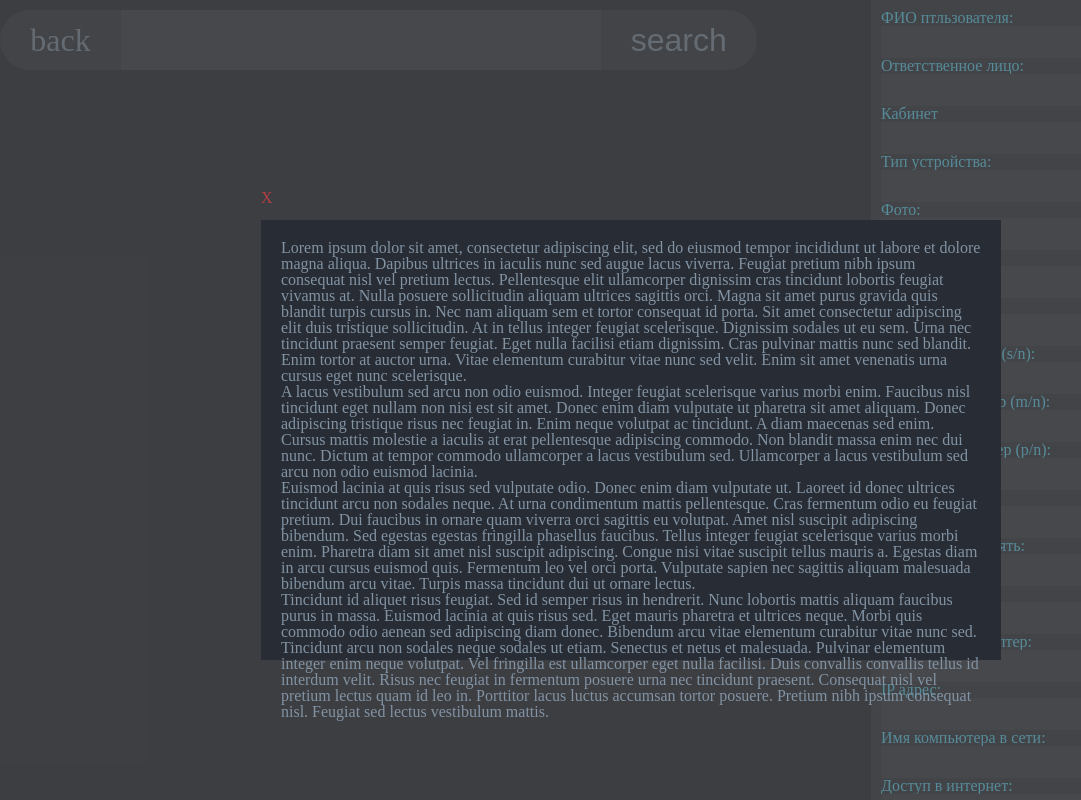
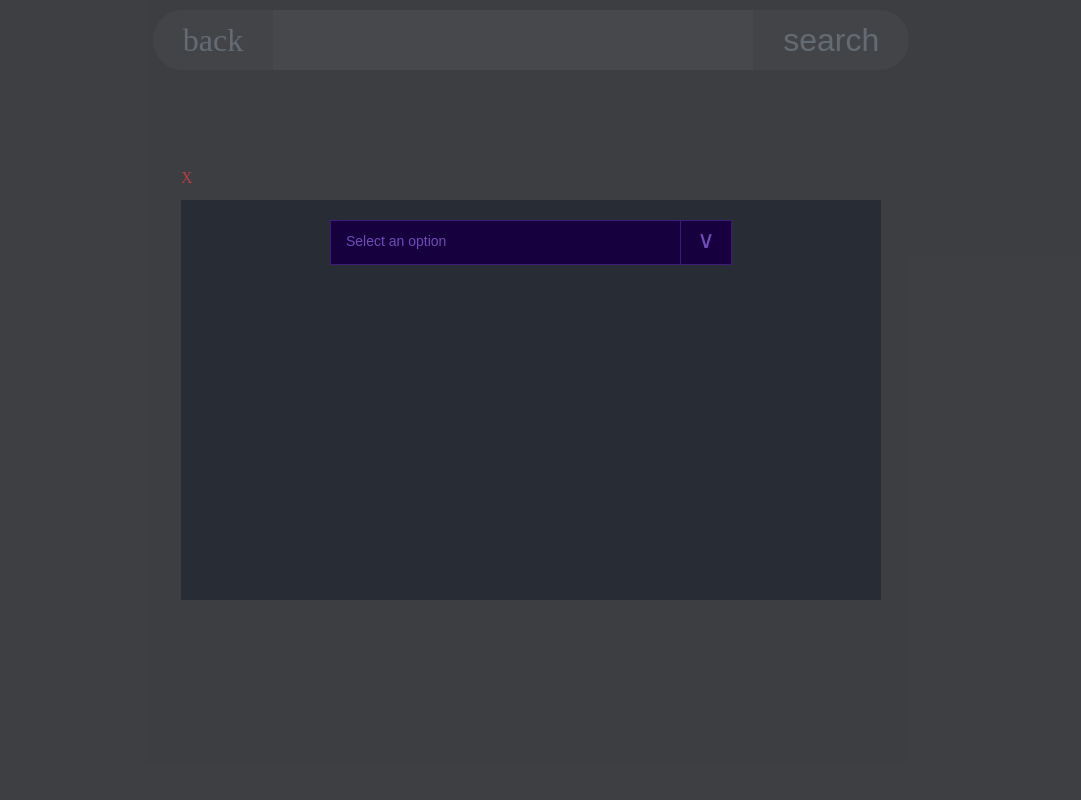
Before and after one commit to Sorati/obsinv, a React (Create React App) app: page /Add in a window 1280 px wide. Shown: the top 800 px of the page, without its empty margins (109-1190 px from the left). Built offline with nearby package versions, Linux system fonts and the light colour scheme.

Commit message:
Refactoring modal window

```diff
--- a/src/components/Modal/Modal.jsx
+++ /dev/null
@@ -1,52 +0,0 @@
-import React from "react";
-import style from './Modal.module.css'
-
-const Modal = () => {
-    return (
-        <div className={style.outsude}>
-            <div className={style.window}>
-                <a className={style.btnClose} href="/">X</a>
-                <div className={style.content}>
-                    <p>Lorem ipsum dolor sit amet, consectetur adipiscing elit, sed do eiusmod tempor incididunt ut
-                        labore et dolore magna aliqua. Dapibus ultrices in iaculis nunc sed augue lacus viverra. Feugiat
-                        pretium nibh ipsum consequat nisl vel pretium lectus. Pellentesque elit ullamcorper dignissim
-                        cras tincidunt lobortis feugiat vivamus at. Nulla posuere sollicitudin aliquam ultrices sagittis
-                        orci. Magna sit amet purus gravida quis blandit turpis cursus in. Nec nam aliquam sem et tortor
-                        consequat id porta. Sit amet consectetur adipiscing elit duis tristique sollicitudin. At in
-                        tellus integer feugiat scelerisque. Dignissim sodales ut eu sem. Urna nec tincidunt praesent
-                        semper feugiat. Eget nulla facilisi etiam dignissim. Cras pulvinar mattis nunc sed blandit. Enim
-                        tortor at auctor urna. Vitae elementum curabitur vitae nunc sed velit. Enim sit amet venenatis
-                        urna cursus eget nunc scelerisque.</p>
-
-                        <p>A lacus vestibulum sed arcu non odio euismod. Integer feugiat scelerisque varius morbi enim.
-                        Faucibus nisl tincidunt eget nullam non nisi est sit amet. Donec enim diam vulputate ut pharetra
-                        sit amet aliquam. Donec adipiscing tristique risus nec feugiat in. Enim neque volutpat ac
-                        tincidunt. A diam maecenas sed enim. Cursus mattis molestie a iaculis at erat pellentesque
-                        adipiscing commodo. Non blandit massa enim nec dui nunc. Dictum at tempor commodo ullamcorper a
-                            lacus vestibulum sed. Ullamcorper a lacus vestibulum sed arcu non odio euismod lacinia.</p>
-
-                        <p>Euismod lacinia at quis risus sed vulputate odio. Donec enim diam vulputate ut. Laoreet id donec
-                        ultrices tincidunt arcu non sodales neque. At urna condimentum mattis pellentesque. Cras
-                        fermentum odio eu feugiat pretium. Dui faucibus in ornare quam viverra orci sagittis eu
-                        volutpat. Amet nisl suscipit adipiscing bibendum. Sed egestas egestas fringilla phasellus
-                        faucibus. Tellus integer feugiat scelerisque varius morbi enim. Pharetra diam sit amet nisl
-                        suscipit adipiscing. Congue nisi vitae suscipit tellus mauris a. Egestas diam in arcu cursus
-                        euismod quis. Fermentum leo vel orci porta. Vulputate sapien nec sagittis aliquam malesuada
-                            bibendum arcu vitae. Turpis massa tincidunt dui ut ornare lectus.</p>
-
-                        <p>Tincidunt id aliquet risus feugiat. Sed id semper risus in hendrerit. Nunc lobortis mattis
-                        aliquam faucibus purus in massa. Euismod lacinia at quis risus sed. Eget mauris pharetra et
-                        ultrices neque. Morbi quis commodo odio aenean sed adipiscing diam donec. Bibendum arcu vitae
-                        elementum curabitur vitae nunc sed. Tincidunt arcu non sodales neque sodales ut etiam. Senectus
-                        et netus et malesuada. Pulvinar elementum integer enim neque volutpat. Vel fringilla est
-                        ullamcorper eget nulla facilisi. Duis convallis convallis tellus id interdum velit. Risus nec
-                        feugiat in fermentum posuere urna nec tincidunt praesent. Consequat nisl vel pretium lectus quam
-                        id leo in. Porttitor lacus luctus accumsan tortor posuere. Pretium nibh ipsum consequat nisl.
-                            Feugiat sed lectus vestibulum mattis.</p>
-                </div>
-            </div>
-        </div>
-    )
-}
-
-export default Modal;
--- a/src/components/Modal/Modal.module.css
+++ /dev/null
@@ -1,35 +0,0 @@
-.outsude{
-    background-color: #4d4d4e8f;
-    display: flex;
-
-    position: absolute;
-    width: 100%;
-    height: 100%;
-    top: 0;
-    left: 0;
-
-}
-
-.window{
-    padding: 20px;
-    color: #8293a4;
-    width: 50%;
-    min-width: 700px ;
-    height: 40%;
-    min-height: 400px;
-    top: 50%;
-    left: 50%;
-    transform: translate(50%, 50%);
-    background-color: #282c34;
-}
-
-.btnClose{
-    position: absolute;
-    top: -30px;
-    left: 0;
-    color: #b34046;
-    text-decoration: none;
-}
-.content {
-    /*background-color: #b3d4fc;*/
-}
--- a/src/components/app/App.js
+++ b/src/components/app/App.js
@@ -5,7 +5,7 @@ import Main from "../main/Main";
 import Sidebar from "../sidebar/Sidebar";
 import ItemList from "../ItemList/ItemList";
 import {BrowserRouter, Route} from "react-router-dom";
-import Modal from "../Modal/Modal";
+import ModalAddItems from "../modalAddItems/ModalAddItems";
 
 // import Searcher from "../searcher/Searcher";
 
@@ -28,7 +28,7 @@ class App extends React.PureComponent {
                         <Route exact path={'/'} render={() => <Main/>}/>
                         <Route exact path={'/Main'} render={() => <Main/>}/>
                         <Route exact path={'/AllElements'} render={() => <ItemList date={this.props}/>}/>
-                        <Route exact path={'/Add'} render={() => <Modal/>}/>
+                        <Route exact path={'/Add'} render={() => <ModalAddItems/>}/>
 
                     </div>
                     <Sidebar/>
--- /dev/null
+++ b/src/components/modalAddItems/ModalAddItems.jsx
@@ -0,0 +1,29 @@
+import React from "react";
+import style from './ModalAddItems.module.css'
+import {NavLink} from "react-router-dom";
+
+const ModalAddItems = () => {
+    return (
+        <div className={style.outsude}>
+            <div className={style.window}>
+                <NavLink className={style.btnClose} to={'/'}>X</NavLink>
+                <div className={style.content}>
+
+                    <label htmlFor="styledSelect1" className={style.customSelect}>
+                        <select name="options" id="styledSelect1">
+                            <option value="">Select an option</option>
+                            <option value="1">Option 1</option>
+                            <option value="2">Option 2</option>
+
+                            <option value="3">Option 3</option>
+                            <option value="4">Option 4</option>
+                        </select>
+                    </label>
+
+                </div>
+            </div>
+        </div>
+    )
+}
+
+export default ModalAddItems;
--- /dev/null
+++ b/src/components/modalAddItems/ModalAddItems.module.css
@@ -0,0 +1,89 @@
+.outsude{
+	box-sizing: border-box;
+    background-color: #4d4d4e8f;
+    display: flex;
+    position: absolute;
+    width: 100%;
+    height: 100%;
+    top: 0;
+    left: 0;
+}
+
+.window{
+    position: absolute;
+	box-sizing: border-box;
+    padding: 20px;
+    color: #8293a4;
+    width: 50%;
+    min-width: 700px ;
+    height: 40%;
+    min-height: 400px;
+    top: 50%;
+    left: 50%;
+    transform: translate(-50%, -50%);
+    background-color: #282c34;
+}
+
+.btnClose{
+    position: absolute;
+    top: -30px;
+    left: 0;
+    color: #b34046;
+    text-decoration: none;
+}
+.content {
+    /*background-color: #b3d4fc;*/
+}
+
+
+
+/*********************************************************/
+
+.customSelect {
+	position: relative;
+	display: block;
+	max-width: 400px;
+	min-width: 180px;
+	margin: 0 auto;
+	border: 1px solid #3C1C78;
+	background-color: #16013E;
+	z-index: 10;
+}
+
+.customSelect select{
+	border: none;
+    outline: none;
+    background: transparent;
+    -webkit-appearance: none;
+    -moz-appearance: none;
+    appearance: none;
+    border-radius: 0;
+    margin: 0;
+    display: block;
+    width: 100%;
+    padding: 12px 55px 15px 15px;
+    font-size: 14px;
+    color: #714BB9;
+}
+
+.customSelect:after{
+	position: absolute;
+    right: 0;
+    top: 0;
+    width: 50px;
+    height: 100%;
+    line-height: 38px;
+    content: '\2228';
+    text-align: center;
+    color: #714BB9;
+    font-size: 24px;
+    border-left: 1px solid #3C1C78;
+    z-index: -1;
+}
+option{
+	/*background-color: #61dafb;*/
+}
+
+option:hover{
+	color: #0d191d;
+}
--- a/src/components/searcher/Searcher.jsx
+++ b/src/components/searcher/Searcher.jsx
@@ -3,7 +3,7 @@ import style from './Searcher.module.css';
 
 function Searcher () {
    return (
-       <form className={style.searcher}>
+       <form onSubmit={(evt) => {evt.preventDefault()}} className={style.searcher}>
            <input type="text"/>
            <button>search</button>
        </form>
--- a/src/components/sidebar/Sidebar.jsx
+++ b/src/components/sidebar/Sidebar.jsx
@@ -10,7 +10,7 @@ const Sidebar = ()=> {
     }
     return(
 
-        <aside  className={`${style.sidebar} ${style.sidebarShow}`} ref={sideBar} onClick={test}>
+        <aside  className={`${style.sidebar} ${style.sidebarHide}`} ref={sideBar} onClick={test}>
             <form action="POST">
                 <label>ФИО птльзователя:<input type="text"/></label>
                 <label>Ответственное лицо:<input type="text"/></label>
```
